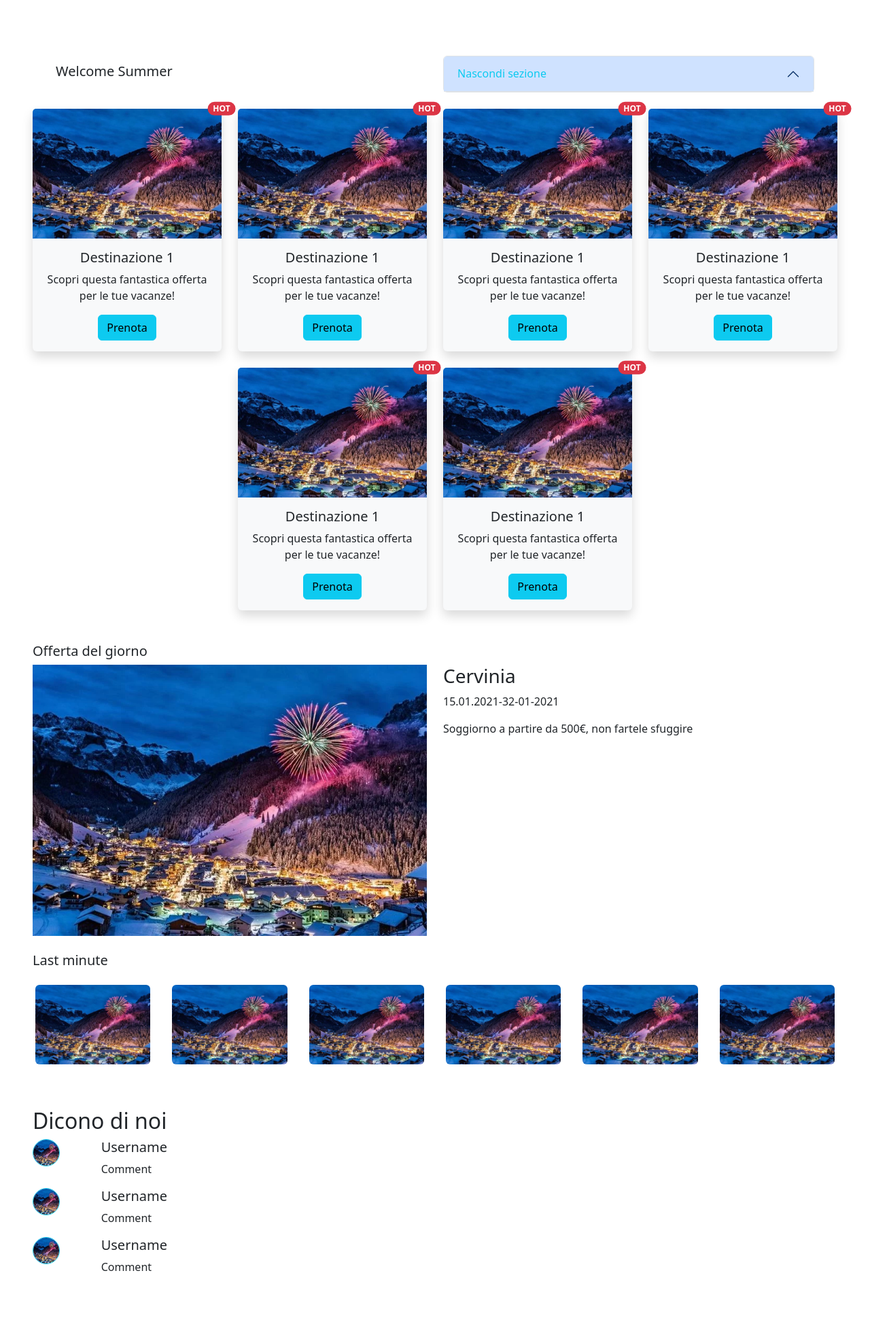
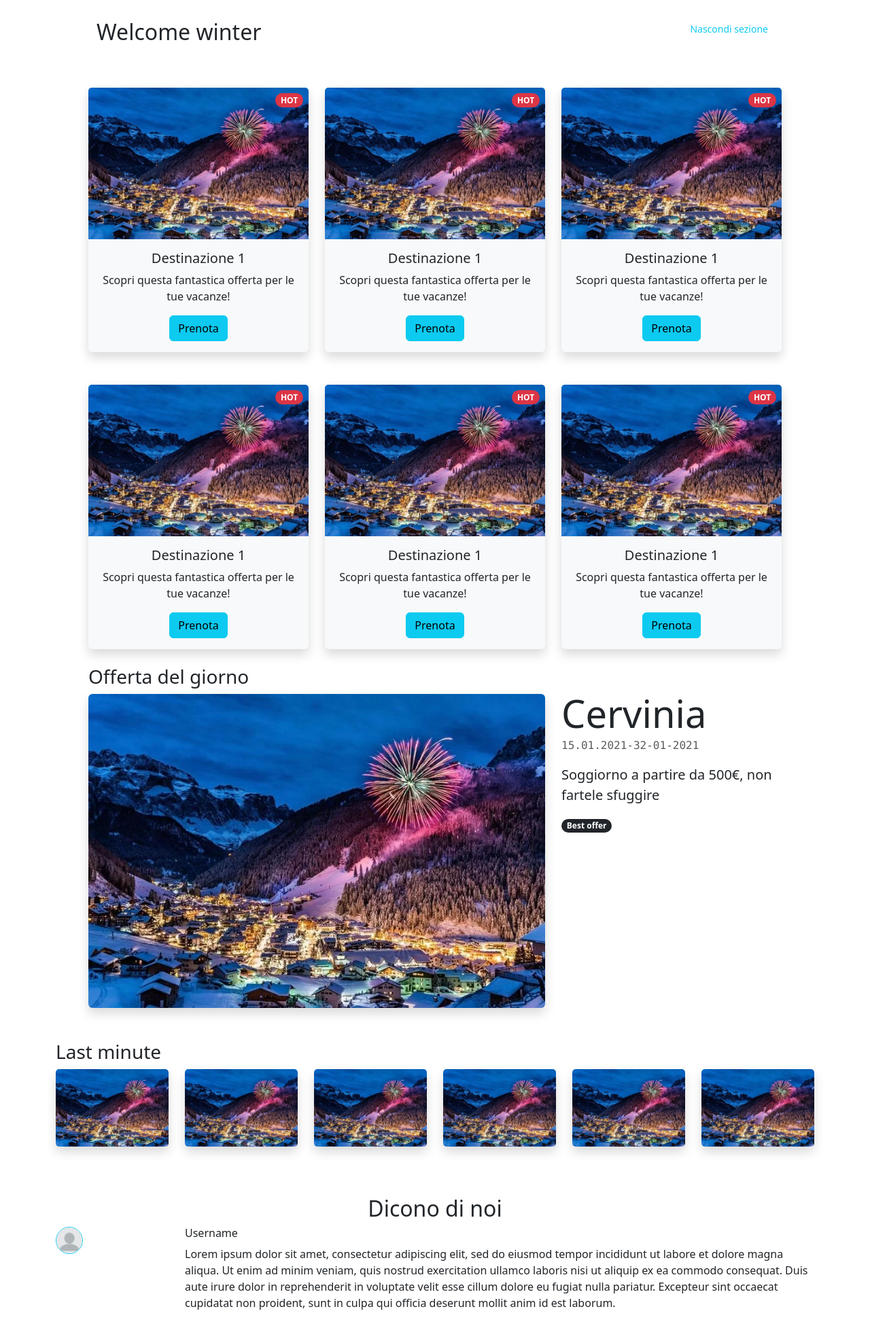
Before and after one commit to Ninfa-C/FS0924-U2-S2, a plain HTML site: page D2/index.html in a window 1280 px wide. Shown: the part 840-2788 px from the top of the page at 68% size. Drawn offline with nearby package versions, Linux system fonts and the light colour scheme.

Commit message:
correzioni

```diff
--- a/D2/index.html
+++ b/D2/index.html
@@ -25,22 +25,22 @@
             <a class="nav-link active" aria-current="page" href="#">Home</a>
           </li>
           <li class="nav-item">
-            <a class="nav-link" href="#">Saldi</a>
+            <a class="nav-link" href="#saldi">Saldi</a>
           </li>
           <li class="nav-item">
-            <a class="nav-link" href="#">Welcome Summer</a>
+            <a class="nav-link" href="#winter">Welcome Winter</a>
           </li>
           <li class="nav-item">
-            <a class="nav-link" href="#">Last Minute</a>
+            <a class="nav-link" href="#lastMinute">Last Minute</a>
           </li>
           <li class="nav-item">
-            <a class="nav-link" href="#">Recensioni</a>
+            <a class="nav-link" href="#review">Recensioni</a>
           </li>
 
         </ul>
         <form class="d-flex" role="search">
-          <input class="form-control me-2" type="search" placeholder="Search" aria-label="Search">
-          <button class="btn btn-outline-success" type="submit">Search</button>
+          <input class="form-control me-2" type="search" placeholder="Cerca posti da sogno" aria-label="Search">
+          <button class="btn btn-outline-danger" type="submit">Cerca</button>
         </form>
       </div>
     </div>
@@ -48,7 +48,7 @@
 
 
 
-  <main class="bg-gradient">
+  <main class="container">
 
 
     <section class="d-flex align-items-center justify-content-center d-md-block px-5">
@@ -59,27 +59,20 @@
         </div>
         <hr>
         <p class="mb-4 text-muted">Scopri le destinazioni più calde del momento!</p>
-        <button class="btn btn-primary btn-lg fw-bold bg-info border border-0">Prenota ora</button>
+        <button class="btn btn-primary btn-lg fw-bold bg-info border border-0 text-end">Prenota ora</button>
       </div>
     </section>
 
 
-    <section class="p-5">
+    <section id="saldi" class="px-5">
       <div class="container">
-        <div class="row mb-4 align-items-center">
-          <div class="col-6">
-            <h2 class="fs-5 ">Saldi</h2>
-          </div>
-          <div class="accordion col-6" id="saldiAccordion">
-            <div class="accordion-item ">
-              <h2 class="accordion-header" id="headingOne">
-                <button class="accordion-button text-info" type="button" data-bs-toggle="collapse"
-                  data-bs-target="#collapseSaldi" aria-expanded="true" aria-controls="collapseSaldi">
+        <div class="my-5 d-flex justify-content-between">
+          <h3>Saldi</h3>
+          <button type="button" class="btn btn-sm btn-outline-info border-0 align-self-center mb-4"
+            data-bs-toggle="collapse" data-bs-target="#collapseSaldi" aria-expanded="false"
+            aria-controls="collapseExample">
             Nascondi sezione
           </button>
-              </h2>
-            </div>
-          </div>
         </div>
       </div>
       <div class="accordion-collapse collapse show" id="collapseSaldi" aria-labelledby="headingOne"
@@ -94,7 +87,7 @@
                 <div class="card-body text-center">
                   <h5 class="card-title">Destinazione 1</h5>
                   <p class="card-text">Scopri questa fantastica offerta per le tue vacanze!</p>
-                  <button class="btn btn-info" type="button">Prenota</button>
+                  <button class="btn btn-info " type="button">Prenota</button>
                 </div>
               </div>
             </div>
@@ -121,7 +114,7 @@
               </div>
             </div>
             <!-- Card 4 -->
-            <div class="col-6 col-md-4 col-lg-3 ">
+            <div class="col-6 d-md-none d-lg-flex col-lg-3 ">
               <div class="card   border border-2 border-info">
                 <img src="assets/img/Sample.webp" class="card-img-top" alt="Destinazione 1">
                 <div class="card-body text-center">
@@ -138,34 +131,26 @@
     </section>
 
 
-    <section class="p-5">
+    <section id="winter" class="px-5">
       <div class="container">
-        <div class="row mb-4 align-items-center">
-          <div class="col-6">
-            <h2 class="fs-5 ">Welcome Summer</h2>
-          </div>
-          <div class="accordion col-6" id="summerAccordion">
-            <div class="accordion-item ">
-              <h2 class="accordion-header" id="headingOne">
-                <button class="accordion-button text-info fs-6" type="button" data-bs-toggle="collapse"
-                  data-bs-target="#collapseSummer" aria-expanded="true" aria-controls="collapseSaldi">
+        <div class="my-5 d-flex justify-content-between">
+          <h2>Welcome winter</h2>
+          <button type="button" class="btn btn-sm btn-outline-info border-0 align-self-center mb-4"
+            data-bs-toggle="collapse" data-bs-target="#collapseSummer" aria-expanded="false"
+            aria-controls="collapseExample">
             Nascondi sezione
           </button>
-              </h2>
         </div>
       </div>
-        </div>
-      </div>
-      <div class="accordion-collapse collapse show" id="collapseSummer" aria-labelledby="headingOne"
-        data-bs-parent="#summerAccordion">
+      <div class="collapse show" id="collapseSummer">
         <div class="accordion-body">
 
           <div class="row g-4 justify-content-center">
             <!-- Card 1 -->
-            <div class="col-6 col-md-4 col-lg-3 ">
+            <div class="col-6 col-lg-4 mb-4">
               <div class="card   shadow border border-0 bg-body-tertiary rounded">
                 <img src="assets/img/Sample.webp" class="card-img-top" alt="Destinazione 1">
-                <span class="badge rounded-pill position-absolute top-0 start-100 translate-middle bg-danger "> HOT
+                <span class="badge rounded-pill position-absolute end-0 mt-2 me-2 bg-danger"> HOT
                 </span>
                 <div class="card-body text-center">
                   <h5 class="card-title">Destinazione 1</h5>
@@ -174,10 +159,10 @@
                 </div>
               </div>
             </div>
-            <div class="col-6 col-md-4 col-lg-3 ">
+            <div class="col-6 col-lg-4 mb-4">
               <div class="card   shadow border border-0 bg-body-tertiary rounded">
                 <img src="assets/img/Sample.webp" class="card-img-top" alt="Destinazione 1">
-                <span class="badge rounded-pill position-absolute top-0 start-100 translate-middle bg-danger "> HOT
+                <span class="badge rounded-pill position-absolute end-0 mt-2 me-2 bg-danger"> HOT
                 </span>
                 <div class="card-body text-center">
                   <h5 class="card-title">Destinazione 1</h5>
@@ -186,10 +171,10 @@
                 </div>
               </div>
             </div>
-            <div class="col-6 col-md-4 col-lg-3 ">
+            <div class="col-6 col-lg-4 mb-4">
               <div class="card shadow border border-0 bg-body-tertiary rounded">
                 <img src="assets/img/Sample.webp" class="card-img-top" alt="Destinazione 1">
-                <span class="badge rounded-pill position-absolute top-0 start-100 translate-middle bg-danger "> HOT
+                <span class="badge rounded-pill position-absolute end-0 mt-2 me-2 bg-danger"> HOT
                 </span>
                 <div class="card-body text-center">
                   <h5 class="card-title">Destinazione 1</h5>
@@ -198,10 +183,10 @@
                 </div>
               </div>
             </div>
-            <div class="col-6 col-md-4 col-lg-3 ">
+            <div class="col-6 col-lg-4 mb-4">
               <div class="card   shadow border border-0 bg-body-tertiary rounded">
                 <img src="assets/img/Sample.webp" class="card-img-top" alt="Destinazione 1">
-                <span class="badge rounded-pill position-absolute top-0 start-100 translate-middle bg-danger "> HOT
+                <span class="badge rounded-pill position-absolute end-0 mt-2 me-2 bg-danger"> HOT
                 </span>
                 <div class="card-body text-center">
                   <h5 class="card-title">Destinazione 1</h5>
@@ -210,10 +195,10 @@
                 </div>
               </div>
             </div>
-            <div class="col-6 col-md-4 col-lg-3 ">
+            <div class="col-6 col-lg-4 mb-4">
               <div class="card   shadow border border-0 bg-body-tertiary rounded">
                 <img src="assets/img/Sample.webp" class="card-img-top" alt="Destinazione 1">
-                <span class="badge rounded-pill position-absolute top-0 start-100 translate-middle bg-danger "> HOT
+                <span class="badge rounded-pill position-absolute end-0 mt-2 me-2 bg-danger"> HOT
                 </span>
                 <div class="card-body text-center">
                   <h5 class="card-title">Destinazione 1</h5>
@@ -222,10 +207,10 @@
                 </div>
               </div>
             </div>
-            <div class="col-6 col-md-4 col-lg-3 ">
+            <div class="col-6 col-lg-4 mb-4">
               <div class="card  shadow border border-0 bg-body-tertiary rounded">
                 <img src="assets/img/Sample.webp" class="card-img-top" alt="Destinazione 1">
-                <span class="badge rounded-pill position-absolute top-0 start-100 translate-middle bg-danger "> HOT
+                <span class="badge rounded-pill position-absolute end-0 mt-2 me-2 bg-danger"> HOT
                 </span>
                 <div class="card-body text-center">
                   <h5 class="card-title">Destinazione 1</h5>
@@ -243,89 +228,194 @@
     <section class="d-none d-md-block mb-4 px-5">
       <div class="row g-4">
         <div class="col">
-          <h2 class="fs-5">Offerta del giorno</h2>
+          <h3>Offerta del giorno</h3>
         </div>
       </div>
       <div class="row">
-        <div class="col-6">
-          <img class="card-img-top" src="assets/img/Sample.webp" alt="offerta">
+        <div class="col col-lg-8">
+          <img class="img-fluid rounded shadow" src="assets/img/Sample.webp" alt="offerta">
         </div>
-        <div class="col-6">
-          <h3>Cervinia</h3>
-          <p>15.01.2021-32-01-2021</p>
-          <p>Soggiorno a partire da 500€, non fartele sfuggire</p>
+        <div class="col col-lg-4">
+          <h3 class="display-4 lh-1">Cervinia</h3>
+          <p class="font-monospace text-muted">15.01.2021-32-01-2021</p>
+          <p class="lead">Soggiorno a partire da 500€, non fartele sfuggire</p>
+          <span class="badge rounded-pill text-bg-dark">Best offer</span>
+
         </div>
       </div>
     </section>
 
-    <section class="px-5">
-      <div class="row g-4">
-        <div class="col">
-          <h2 class="fs-5">Last minute</h2>
+    <section id="lastMinute" class="my-5">
+      <h3>Last minute</h3>
+      <div class="row">
+        <div class="col-6 col-md-4 col-lg-2 mb-4">
+          <div class="card shadow border-0">
+            <img class="card-img" src="assets/img/Sample.webp" alt="offerta">
           </div>
         </div>
-      <div class="row d-flex justify-content-center">
-        <div class="col-6 col-md-4 col-lg-2 p-3">
-          <img class="card-img-top rounded-2" src="assets/img/Sample.webp" alt="offerta">
+        <div class="col-6 col-md-4 col-lg-2 mb-4">
+          <div class="card shadow border-0">
+            <img class="card-img" src="assets/img/Sample.webp" alt="offerta">
           </div>
-        <div class="col-6 col-md-4 col-lg-2  p-3">
-          <img class="card-img-top rounded-2" src="assets/img/Sample.webp" alt="offerta">
         </div>
-        <div class="col-6 col-md-4 col-lg-2  p-3">
-          <img class="card-img-top rounded-2" src="assets/img/Sample.webp" alt="offerta">
+        <div class="col-6 col-md-4 col-lg-2 mb-4">
+          <div class="card shadow border-0">
+            <img class="card-img" src="assets/img/Sample.webp" alt="offerta">
           </div>
-        <div class="col-6 col-md-4 col-lg-2 p-3">
-          <img class="card-img-top rounded-2" src="assets/img/Sample.webp" alt="offerta">
         </div>
-        <div class="col-6 col-md-4 col-lg-2 p-3">
-          <img class="card-img-top rounded-2" src="assets/img/Sample.webp" alt="offerta">
+        <div class="col-6 col-md-4 col-lg-2 mb-4">
+          <div class="card shadow border-0">
+            <img class="card-img" src="assets/img/Sample.webp" alt="offerta">
           </div>
-        <div class="col-6 col-md-4 col-lg-2 p-3">
-          <img class="card-img-top rounded-2" src="assets/img/Sample.webp" alt="offerta">
+        </div>
+        <div class="col-6 col-md-4 col-lg-2 mb-4">
+          <div class="card shadow border-0">
+            <img class="card-img" src="assets/img/Sample.webp" alt="offerta">
+          </div>
+        </div>
+        <div class="col-6 col-md-4 col-lg-2 mb-4">
+          <div class="card shadow border-0">
+            <img class="card-img" src="assets/img/Sample.webp" alt="offerta">
+          </div>
         </div>
 
       </div>
     </section>
 
-    <section class="p-5">
-      <h2>Dicono di noi</h2>
-      <div class="user row">
-        <div class="col-1 ">
-          <img src="assets/img/Sample.webp" class="rounded-circle border border-info" height="40" width="40"
+    <section id="review" class="my-5 pt-5s">
+      <h2 class="text-center">Dicono di noi</h2>
+      <div class="user pb-4 row ">
+        <div class="col-2 ">
+          <img src="assets/img/user.png" class="rounded-circle border border-info" height="40" width="40"
             alt="username">
         </div>
-        <div class="col-11">
-          <h4 class="fs-5">Username</h4>
-          <p class="f-6">Comment</p>
+        <div class="col-10">
+          <h6>Username</h4>
+          <p> Lorem ipsum dolor sit amet, consectetur adipiscing elit, sed do
+            eiusmod tempor incididunt ut labore et dolore magna aliqua. Ut
+            enim ad minim veniam, quis nostrud exercitation ullamco laboris
+            nisi ut aliquip ex ea commodo consequat. Duis aute irure dolor in
+            reprehenderit in voluptate velit esse cillum dolore eu fugiat
+            nulla pariatur. Excepteur sint occaecat cupidatat non proident,
+            sunt in culpa qui officia deserunt mollit anim id est laborum.
+        </p>
         </div>
       </div>
-      <div class="user row">
-        <div class="col-1 ">
-          <img src="assets/img/Sample.webp" class="rounded-circle border border-info" height="40" width="40"
+      <div class="user pb-4 row">
+        <div class="col-2 ">
+          <img src="assets/img/user.png" class="rounded-circle border border-info" height="40" width="40"
             alt="username">
         </div>
-        <div class="col-11">
-          <h4 class="fs-5">Username</h4>
-          <p class="f-6">Comment</p>
+        <div class="col-10">
+          <h6>Username</h4>
+          <p> Lorem ipsum dolor sit amet, consectetur adipiscing elit, sed do
+            eiusmod tempor incididunt ut labore et dolore magna aliqua. Ut
+            enim ad minim veniam, quis nostrud exercitation ullamco laboris
+            nisi ut aliquip ex ea commodo consequat. Duis aute irure dolor in
+            reprehenderit in voluptate velit esse cillum dolore eu fugiat
+            nulla pariatur. Excepteur sint occaecat cupidatat non proident,
+            sunt in culpa qui officia deserunt mollit anim id est laborum.
+        </p>
         </div>
       </div>
-      <div class="user row">
-        <div class="col-1 ">
-          <img src="assets/img/Sample.webp" class="rounded-circle border border-info" height="40" width="40"
+      <div class="user pb-4 row">
+        <div class="col-2 ">
+          <img src="assets/img/user.png" class="rounded-circle border border-info" height="40" width="40"
             alt="username">
         </div>
-        <div class="col-11">
-          <h4 class="fs-5">Username</h4>
-          <p class="f-6">Comment</p>
+        <div class="col-10">
+          <h6>Username</h4>
+          <p> Lorem ipsum dolor sit amet, consectetur adipiscing elit, sed do
+            eiusmod tempor incididunt ut labore et dolore magna aliqua. Ut
+            enim ad minim veniam, quis nostrud exercitation ullamco laboris
+            nisi ut aliquip ex ea commodo consequat. Duis aute irure dolor in
+            reprehenderit in voluptate velit esse cillum dolore eu fugiat
+            nulla pariatur. Excepteur sint occaecat cupidatat non proident,
+            sunt in culpa qui officia deserunt mollit anim id est laborum.
+        </p>
         </div>
       </div>
+    </section>
+  </main>
 
-    </section>
+  <footer
+        class="container-fluid bg-dark text-light d-flex flex-column justify-content-center align-items-center py-5">
+        <button type="button" class="btn btn-outline-secondary mb-4" data-bs-toggle="modal"
+            data-bs-target="#exampleModal">
+            Contattaci
+        </button>
 
+        <span>© 2021 Kalina Travel LTD. All Rights Reserved.</span>
+    </footer>
 
-  </main>
+<!--Modale per il bottone contattaci-->
+    <div class="modal fade" id="exampleModal" tabindex="-1" aria-labelledby="exampleModalLabel" aria-hidden="true">
+      <div class="modal-dialog">
+          <div class="modal-content">
+              <div class="modal-header border-0">
+                  <h5 class="display-4 modal-title" id="exampleModalLabel">Contact us</h5>
+                  <button type="button" class="btn-close" data-bs-dismiss="modal" aria-label="Close">
+
+                  </button>
+              </div>
+              <div class="modal-body">
+                  <div class="input-group mb-3">
+                      <input type="text" class="form-control shadow-sm" placeholder="Inserisci la tua email"
+                          aria-label="Email" aria-describedby="basic-addon1" />
+                  </div>
+                  <div class="input-group">
+                      <textarea class="form-control shadow-sm" aria-label="With textarea"
+                          placeholder="Scrivi qui il tuo messaggio"></textarea>
+                  </div>
+              </div>
+              <div class="modal-footer justify-content-center border-0">
+                  <button type="button" class="btn btn-transparent" data-bs-dismiss="modal">
+                      Chiudi
+                  </button>
+                  <button type="button" class="btn btn-info shadow px-5">Invia</button>
+              </div>
+          </div>
+      </div>
+  </div>
 
   <script src="https://cdn.jsdelivr.net/npm/bootstrap@5.3.3/dist/js/bootstrap.bundle.min.js"></script>
 </body>
 
+<!--La funzione per mettere il badge sarebbe stata:
+window.onload = function () {
+
+            const countTravels = function () {
+                const cards = document.querySelectorAll(".card")
+
+                // alert("there are " + cards.length + " travels displayed in the page")
+            }
+            countTravels()
+
+            const addBadge = function () {
+                const cards = document.querySelectorAll(
+                    "#welcome-summer .card"
+                );
+
+                for (let i = 0; i < cards.length; i++) {
+                    const card = cards[i];
+                    const span = `<span class="badge bg-danger position-absolute end-0 mt-2 me-2">HOT</span>`;
+                    card.innerHTML += span;
+                }
+            };
+
+            addBadge(); //this adds hot badges on cards
+
+        };
+        const removeCards = function () {
+            const cards = document.querySelectorAll(".card");
+
+            for (let i = 0; i < cards.length; i++) {
+                const card = cards[i];
+                card.remove();
+            }
+
+        };
+
+-->
+
 </html>
```
Also changed, not shown: FE-U2-S2-L2-Esercizio.html (deleted, +0 -99 lines), D2/assets/img/user.png (added). Lines whose indentation alone changed are shown as unchanged.
